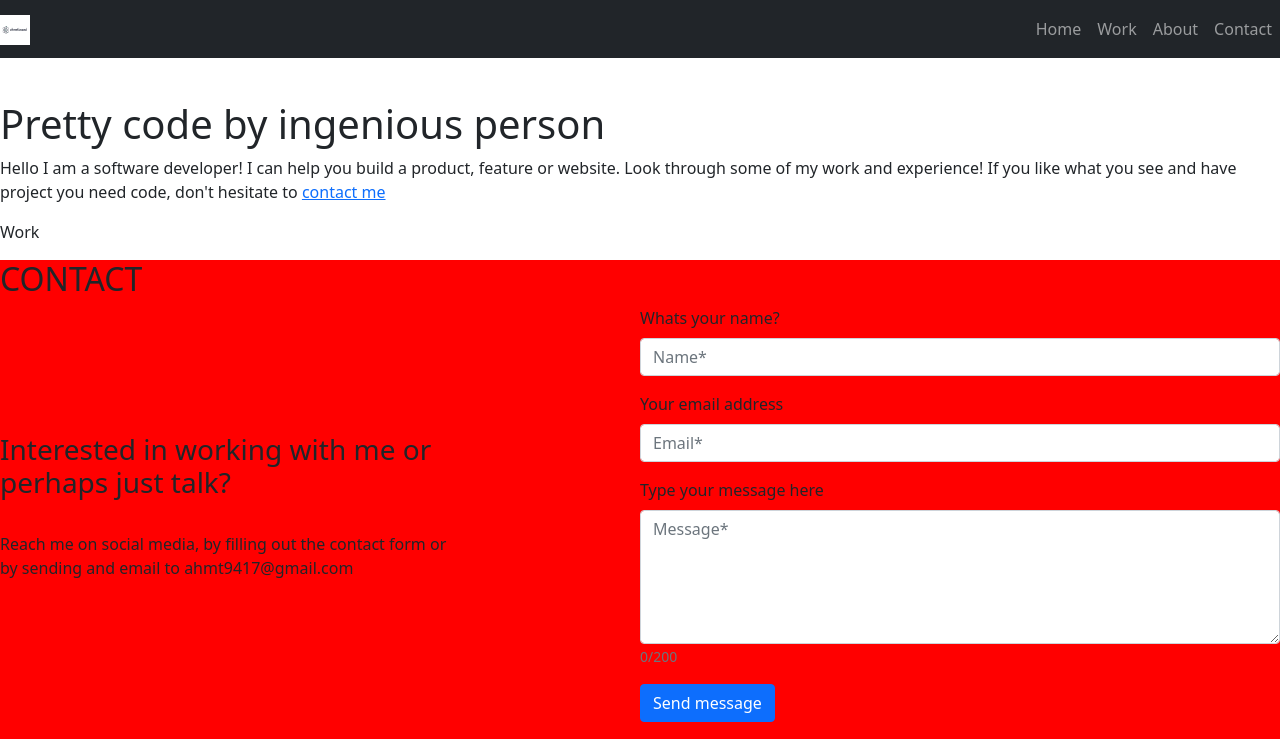
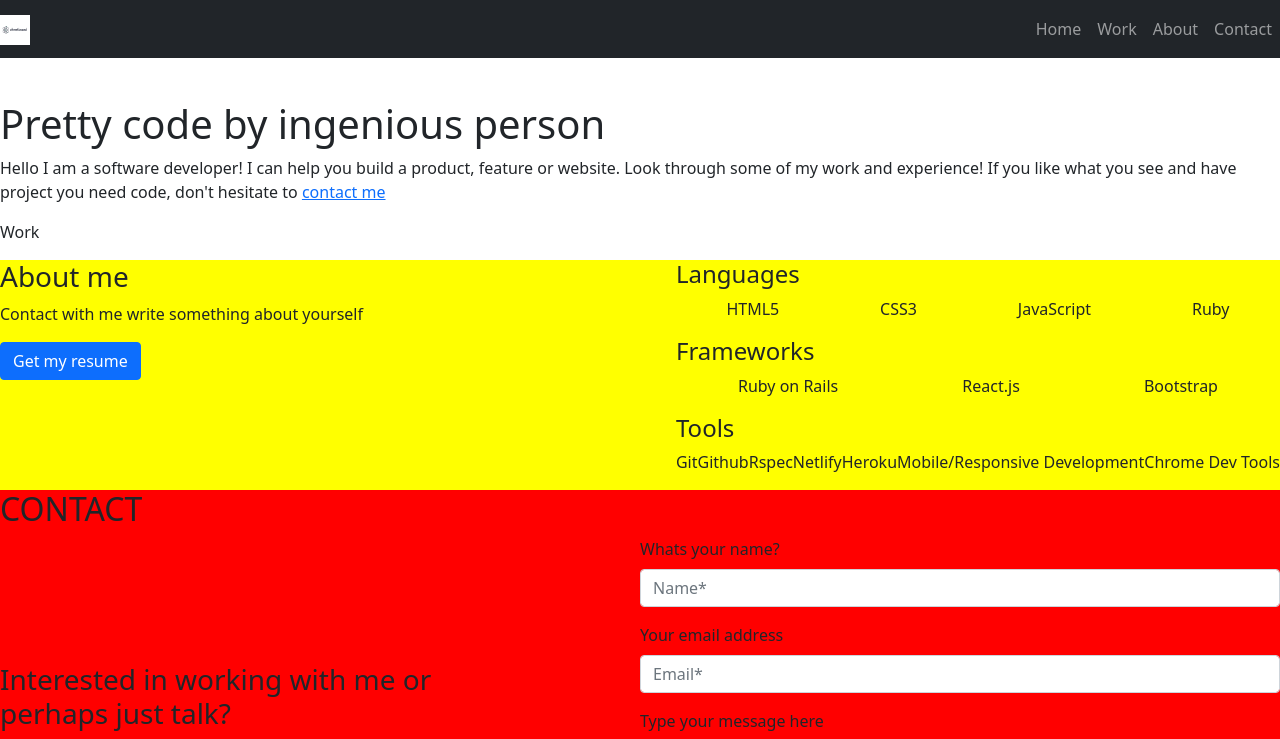
Before and after one commit to ahmetbozaci/portfolio, a React (Create React App) app: page / in a window 1280 px wide. Shown: the top 739 px of the page. Built offline with nearby package versions, Linux system fonts and the light colour scheme.

Commit message:
Add about component

```diff
--- a/src/App.js
+++ b/src/App.js
@@ -1,6 +1,10 @@
 import './App.css';
 import {
-  NavigationBar, Footer, Work, Main, Contact,
+  NavigationBar,
+  Footer,
+  Work,
+  Main,
+  Contact, About,
 } from './components';
 import 'bootstrap/dist/css/bootstrap.min.css';
 
@@ -9,6 +13,7 @@ const App = () => (
     <NavigationBar />
     <Main />
     <Work />
+    <About />
     <Contact />
     <Footer />
   </div>
--- /dev/null
+++ b/src/components/About.js
@@ -0,0 +1,51 @@
+const About = () => (
+  <div
+    style={{ backgroundColor: 'yellow' }}
+    className="d-flex justify-content-between"
+  >
+    <div>
+      <h3>About me</h3>
+      <p>Contact with me write something about yourself</p>
+      <a
+        className="btn btn-primary"
+        href="https://docs.google.com/document/d/e/2PACX-1vQa2q2dZIhcpw-obVNM-sKlyAhUjiBtPY27evjWxVusNbrBKugVYsHRcwItwOJql9jZv4sh3XgV9j73/pub"
+      >
+        Get my resume
+      </a>
+
+    </div>
+    <div>
+      <div className="list-unstyled">
+        <h4>Languages</h4>
+        <ul className="d-flex list-unstyled justify-content-around">
+          <li>HTML5</li>
+          <li>CSS3</li>
+          <li>JavaScript</li>
+          <li>Ruby</li>
+        </ul>
+      </div>
+      <div>
+        <h4>Frameworks</h4>
+        <ul className="d-flex list-unstyled justify-content-around">
+          <li>Ruby on Rails</li>
+          <li>React.js</li>
+          <li>Bootstrap</li>
+        </ul>
+      </div>
+      <div>
+        <h4>Tools</h4>
+        <ul className="d-flex list-unstyled justify-content-around">
+          <li>Git</li>
+          <li>Github</li>
+          <li>Rspec</li>
+          <li>Netlify</li>
+          <li>Heroku</li>
+          <li>Mobile/Responsive Development</li>
+          <li>Chrome Dev Tools</li>
+        </ul>
+      </div>
+    </div>
+  </div>
+);
+
+export default About;
--- a/src/components/index.js
+++ b/src/components/index.js
@@ -3,7 +3,13 @@ import Footer from './Footer';
 import Main from './Main';
 import Contact from './Contact';
 import Work from './Work';
+import About from './About';
 
 export {
-  NavigationBar, Footer, Main, Contact, Work,
+  NavigationBar,
+  Footer,
+  Main,
+  Contact,
+  Work,
+  About,
 };
```
